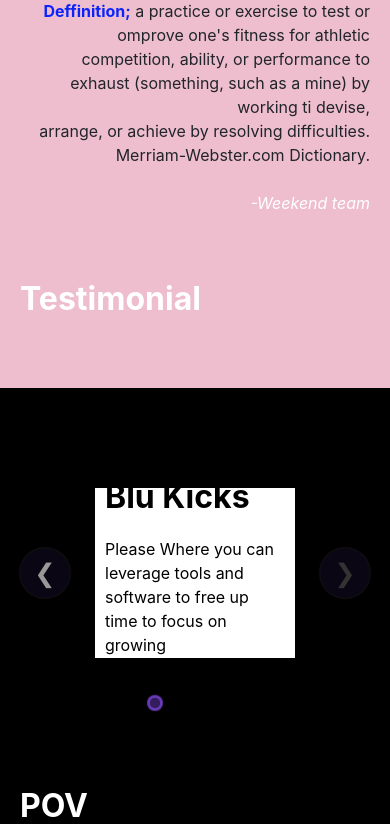
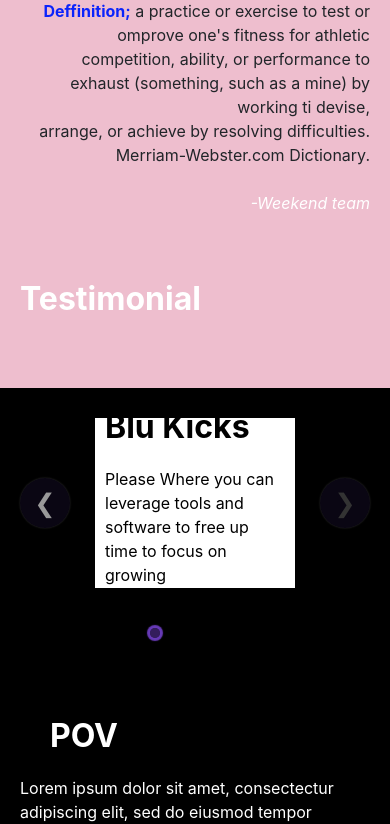
Before and after one commit to Ridwan0126/Project-Weekendinc, a React (Create React App) app: page / in a window 390 px wide. Shown: the part 859-1683 px from the top of the page. Built offline with nearby package versions, Linux system fonts and the light colour scheme; no server answers.

Commit message:
cmt-css-8

```diff
--- a/src/App.css
+++ b/src/App.css
@@ -323,7 +323,7 @@
     display: flex;
     align-items: center;
     justify-content: center;
-    margin-top: -220px;
+    margin-top: -290px;
     margin-left: 20px;
     margin-right: 20px;
     margin-bottom: 20px;
@@ -332,7 +332,7 @@
     font-size: 32px;
     font-weight: bold;
     margin-top: -250px;
-    margin-left: 20px;
+    margin-left: 50px;
   }
   .lorem {
     text-align: left;
```
